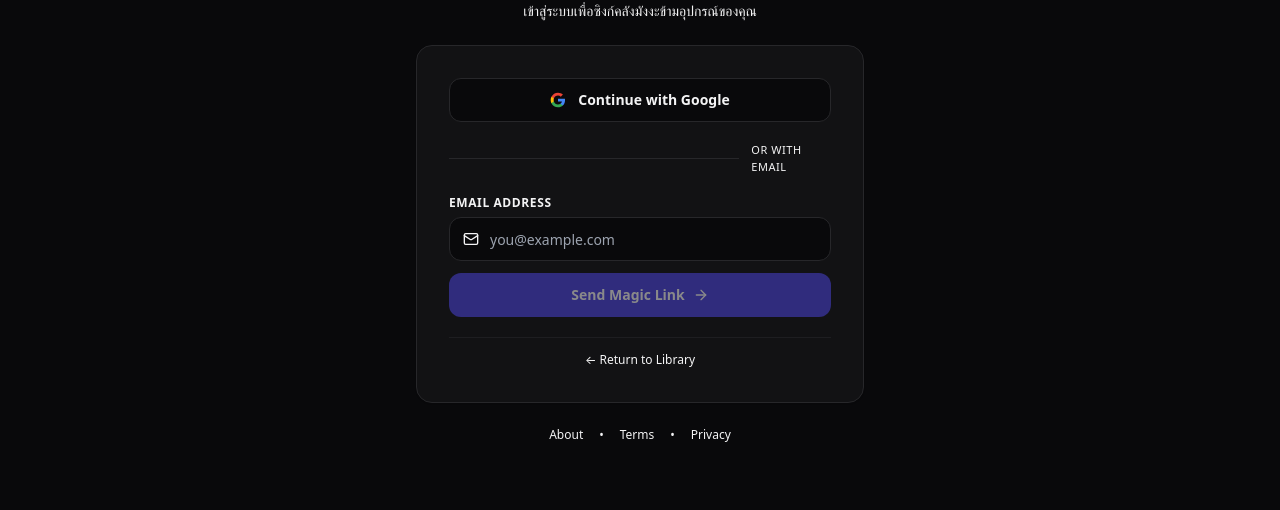
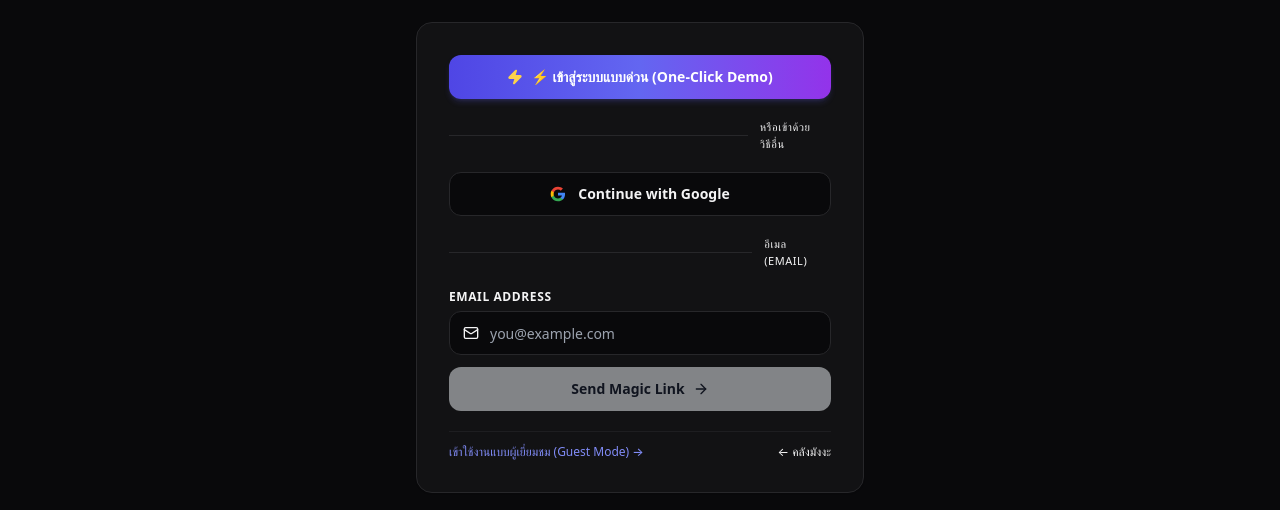
Before and after one commit to Shinavior/Manga-Tracker, a Next.js app: page /login in a window 1280 px wide. Shown: the part 284-794 px from the top of the page. Built offline with nearby package versions, Linux system fonts and the light colour scheme; no server answers.

Commit message:
feat(auth): add auth guard redirect to login, one-click demo login, and guest mode

```diff
--- a/app/login/page.tsx
+++ b/app/login/page.tsx
@@ -4,7 +4,7 @@ import React, { useState, useEffect } from 'react';
 import Link from 'next/link';
 import { useRouter, useSearchParams } from 'next/navigation';
 import { createClient } from '@/lib/supabase/client';
-import { BookOpen, Mail, ArrowRight, Loader2, Sparkles, CheckCircle2, AlertCircle } from 'lucide-react';
+import { BookOpen, Mail, ArrowRight, Loader2, Sparkles, CheckCircle2, AlertCircle, Zap } from 'lucide-react';
 import { usePreferences } from '@/lib/preferences-context';
 
 function LoginForm() {
@@ -31,14 +31,38 @@ function LoginForm() {
     }
   }, [supabase, searchParams]);
 
+  const handleQuickDemoLogin = (targetEmail?: string, displayName?: string) => {
+    const userEmail = targetEmail || email.trim() || 'demo@mangatracker.app';
+    const userObj = {
+      id: '00000000-0000-0000-0000-000000000001',
+      email: userEmail,
+      name: displayName || userEmail.split('@')[0],
+    };
+    try {
+      localStorage.setItem('manga_tracker_user', JSON.stringify(userObj));
+      localStorage.removeItem('manga_tracker_guest');
+    } catch {
+      // ignore
+    }
+    router.push('/');
+  };
+
+  const handleContinueAsGuest = () => {
+    try {
+      localStorage.setItem('manga_tracker_guest', 'true');
+    } catch {
+      // ignore
+    }
+    router.push('/');
+  };
+
   const handleMagicLink = async (e: React.FormEvent) => {
     e.preventDefault();
     if (!email.trim()) return;
 
     if (!supabase) {
-      setErrorMessage(
-        'Supabase Auth ยังไม่ได้ตั้งค่าใน .env.local — กรุณาระบุ NEXT_PUBLIC_SUPABASE_URL และ NEXT_PUBLIC_SUPABASE_ANON_KEY เพื่อใช้งาน Magic Link'
-      );
+      // Local demo login with the entered email
+      handleQuickDemoLogin(email.trim());
       return;
     }
 
@@ -67,9 +91,8 @@ function LoginForm() {
 
   const handleGoogleSignIn = async () => {
     if (!supabase) {
-      setErrorMessage(
-        'Supabase Auth ยังไม่ได้ตั้งค่าใน .env.local — กรุณาระบุ NEXT_PUBLIC_SUPABASE_URL และ NEXT_PUBLIC_SUPABASE_ANON_KEY เพื่อใช้งาน Google Sign-In'
-      );
+      // Local demo sign in with Google profile
+      handleQuickDemoLogin('demo.google@mangatracker.app', 'Google User');
       return;
     }
     setIsGoogleLoading(true);
@@ -155,6 +178,23 @@ function LoginForm() {
                 </div>
               )}
 
+              {/* Quick Demo Login (Works offline out of the box) */}
+              <button
+                type="button"
+                onClick={() => handleQuickDemoLogin('demo@mangatracker.app', 'Demo Reader')}
+                className="w-full h-11 flex items-center justify-center gap-2 rounded-xl bg-gradient-to-r from-indigo-600 via-indigo-500 to-purple-600 hover:opacity-95 text-white text-sm font-semibold transition-all cursor-pointer shadow-md shadow-indigo-500/20 active:scale-[0.99]"
+              >
+                <Zap className="h-4 w-4 fill-amber-300 text-amber-300" />
+                <span>⚡ เข้าสู่ระบบแบบด่วน (One-Click Demo)</span>
+              </button>
+
+              <div className="relative flex items-center justify-center">
+                <div className="w-full border-t border-border" />
+                <span className="relative bg-card px-3 text-[11px] font-medium text-muted-foreground uppercase tracking-wider">
+                  หรือเข้าด้วยวิธีอื่น
+                </span>
+              </div>
+
               {/* Google Sign In */}
               <button
                 type="button"
@@ -190,7 +230,7 @@ function LoginForm() {
               <div className="relative flex items-center justify-center">
                 <div className="w-full border-t border-border" />
                 <span className="relative bg-card px-3 text-[11px] font-medium text-muted-foreground uppercase tracking-wider">
-                  Or with email
+                  อีเมล (Email)
                 </span>
               </div>
 
@@ -217,7 +257,7 @@ function LoginForm() {
                 <button
                   type="submit"
                   disabled={isLoading || isGoogleLoading || !email.trim()}
-                  className="w-full h-11 flex items-center justify-center gap-2 rounded-xl bg-indigo-600 hover:bg-indigo-500 text-white text-sm font-semibold transition-all shadow-xs disabled:opacity-50 cursor-pointer"
+                  className="w-full h-11 flex items-center justify-center gap-2 rounded-xl bg-slate-900 dark:bg-slate-100 hover:bg-slate-800 dark:hover:bg-white text-white dark:text-slate-900 text-sm font-semibold transition-all shadow-xs disabled:opacity-50 cursor-pointer"
                 >
                   {isLoading ? (
                     <>
@@ -226,7 +266,7 @@ function LoginForm() {
                     </>
                   ) : (
                     <>
-                      <span>Send Magic Link</span>
+                      <span>{isConfigured ? 'Send Magic Link' : 'เข้าสู่ระบบด้วยอีเมลนี้'}</span>
                       <ArrowRight className="h-4 w-4" />
                     </>
                   )}
@@ -235,12 +275,19 @@ function LoginForm() {
             </>
           )}
 
-          <div className="pt-2 border-t border-border/60 text-center">
+          <div className="pt-3 border-t border-border/60 flex items-center justify-between text-xs text-muted-foreground">
+            <button
+              type="button"
+              onClick={handleContinueAsGuest}
+              className="text-indigo-600 dark:text-indigo-400 font-medium hover:underline cursor-pointer"
+            >
+              เข้าใช้งานแบบผู้เยี่ยมชม (Guest Mode) →
+            </button>
             <Link
               href="/"
-              className="text-xs text-muted-foreground hover:text-foreground transition-colors"
+              className="text-muted-foreground hover:text-foreground transition-colors"
             >
-              ← Return to Library
+              ← คลังมังงะ
             </Link>
           </div>
         </div>
--- a/app/page.tsx
+++ b/app/page.tsx
@@ -55,7 +55,34 @@ export default function LibraryPage() {
   }, [selectedStatus, search, sort]);
 
   useEffect(() => {
-    fetchSeries();
+    const checkAuthAndFetch = async () => {
+      try {
+        const storedUser = localStorage.getItem('manga_tracker_user');
+        const isGuest = localStorage.getItem('manga_tracker_guest');
+        if (storedUser || isGuest) {
+          fetchSeries();
+          return;
+        }
+
+        // Check if Supabase has an active session
+        const { createClient } = await import('@/lib/supabase/client');
+        const supabase = createClient();
+        if (supabase) {
+          const { data } = await supabase.auth.getUser();
+          if (data?.user) {
+            fetchSeries();
+            return;
+          }
+        }
+
+        // Neither logged in nor guest: show login page first
+        window.location.href = '/login';
+      } catch {
+        fetchSeries();
+      }
+    };
+
+    checkAuthAndFetch();
   }, [fetchSeries]);
 
   // Compute status counts for filter pills
--- a/components/header-navbar.tsx
+++ b/components/header-navbar.tsx
@@ -18,6 +18,19 @@ export function HeaderNavbar() {
   const supabase = createClient();
 
   useEffect(() => {
+    // 1. Check local session
+    try {
+      const stored = localStorage.getItem('manga_tracker_user');
+      if (stored) {
+        const parsed = JSON.parse(stored);
+        if (parsed?.id) {
+          setUser(parsed);
+        }
+      }
+    } catch {
+      // ignore
+    }
+
     if (!supabase) {
       setSupabaseConfigured(false);
       return;
@@ -36,7 +49,10 @@ export function HeaderNavbar() {
       if (session?.user) {
         setUser({ id: session.user.id, email: session.user.email });
       } else {
-        setUser(null);
+        const local = localStorage.getItem('manga_tracker_user');
+        if (!local) {
+          setUser(null);
+        }
       }
     });
 
@@ -48,8 +64,15 @@ export function HeaderNavbar() {
   const handleLogout = async () => {
     if (supabase) {
       await supabase.auth.signOut();
-      window.location.href = '/';
     }
+    try {
+      localStorage.removeItem('manga_tracker_user');
+      localStorage.removeItem('manga_tracker_guest');
+    } catch {
+      // ignore
+    }
+    setUser(null);
+    window.location.href = '/login';
   };
 
   return (
```
